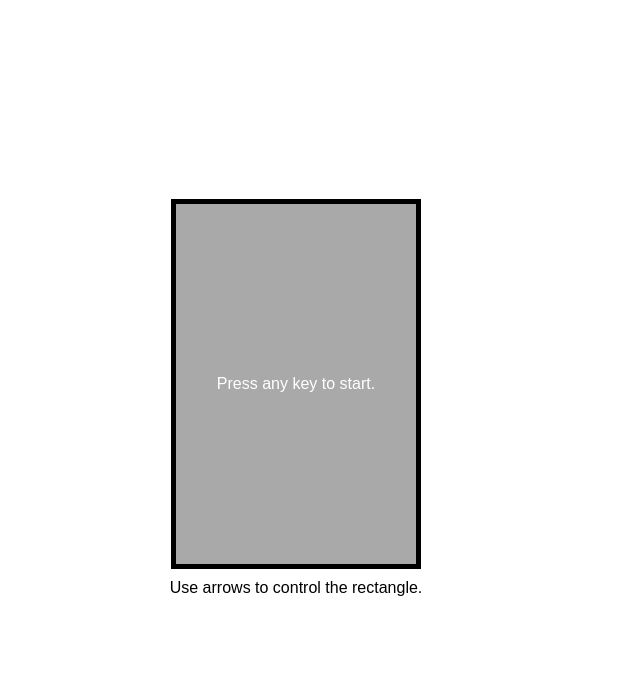
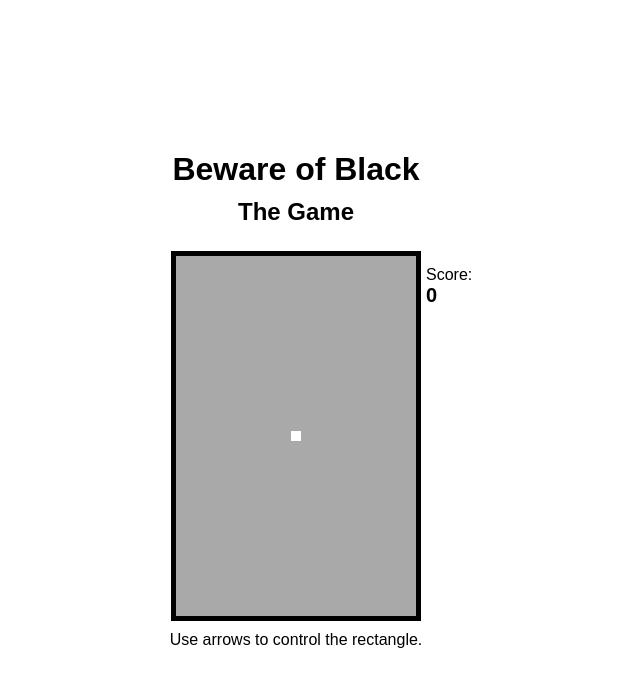
Before and after one commit to Nick-Omen/recty-game, a React (Create React App) app: page / in a window 1280 px wide. Shown: the top 686 px of the page, without its empty margins (344-984 px from the left). Built offline with nearby package versions, Linux system fonts and the light colour scheme.

Commit message:
Add score board, remove listner on game over

```diff
--- a/src/App.js
+++ b/src/App.js
@@ -4,84 +4,83 @@ import Controls from './game/Controls';
 import Snake from './game/Snake';
 import Obstacles from './game/Obstacles';
 
-const boardWidth = 240;
-const boardHeight = 360;
-const snakeSize = 10;
+const BOARD_WIDTH = 240;
+const BOARD_HEIGHT = 360;
+const SNAKE_SIZE = 10;
+const GAME_SPEED = 100;
 
 const getRandomArbitrary = (min, max) => {
   return Math.floor(Math.random() * (max - min) + min);
 };
 
 const generateObstacle = function (direction) {
-  const xRand = getRandomArbitrary(10, boardWidth / 5 - 1) * 5;
-  const yRand = getRandomArbitrary(10, boardWidth / 5 - 1) * 5;
+  const xRand = getRandomArbitrary(10, BOARD_WIDTH / 5 - 1) * 5;
+  const yRand = getRandomArbitrary(10, BOARD_WIDTH / 5 - 1) * 5;
   switch (direction) {
     case 'right':
-      return [snakeSize / 2, yRand, 'right'];
+      return [SNAKE_SIZE / 2, yRand, 'right'];
     case 'bottom':
-      return [xRand, snakeSize / 2, 'bottom'];
+      return [xRand, SNAKE_SIZE / 2, 'bottom'];
     case 'left':
-      return [boardWidth - (snakeSize / 2), yRand, 'left'];
+      return [BOARD_WIDTH - (SNAKE_SIZE / 2), yRand, 'left'];
     case 'top':
-      return [xRand, boardHeight - (snakeSize / 2), 'top'];
+      return [xRand, BOARD_HEIGHT - (SNAKE_SIZE / 2), 'top'];
     default:
       throw new Error('Wrong direction! ' + direction);
   }
 };
 
 class App extends React.Component {
-  state = {
+  initialState = {
     direction: null,
     gameOver: false,
-    snake: [[snakeSize / 2, snakeSize / 2]],
+    snake: [[BOARD_WIDTH / 2, BOARD_HEIGHT / 2]],
     obstacles: [],
+    score: 0
   };
 
+  interval = null;
+  state = Object.assign({}, this.initialState);
+
   onChangeDirection(direction) {
-    if (direction === 'start') {
-      // Prevent change direction when game is in progress.
-      if (this.state.direction !== null) {
-        return false;
-      }
-
-      direction = 'right';
+    if (direction === 'another') {
+      return false;
     }
 
     const obstacle = generateObstacle(direction);
 
-    console.log(obstacle);
     this.setState({
       direction: direction,
+      score: this.state.score + 1,
       obstacles: [...this.state.obstacles, obstacle]
     });
   }
 
   moveGame(direction) {
-    let isGameOver = false;
     let x, y;
     const obstacles = this.state.obstacles.map(u => {
       let dir = u[2];
       switch (u[2]) {
         case 'right':
-          x = u[0] + snakeSize;
-          if (x > boardWidth) {
+          x = u[0] + SNAKE_SIZE;
+          if (x > BOARD_WIDTH) {
             dir = null;
           }
           return [x, u[1], dir];
         case 'bottom':
-          y = u[1] + snakeSize;
-          if (y > boardHeight) {
+          y = u[1] + SNAKE_SIZE;
+          if (y > BOARD_HEIGHT) {
             dir = null;
           }
           return [u[0], y, dir];
         case 'left':
-          x = u[0] - snakeSize;
+          x = u[0] - SNAKE_SIZE;
           if (x < 0) {
             dir = null;
           }
           return [x, u[1], dir];
         case 'top':
-          y = u[1] - snakeSize;
+          y = u[1] - SNAKE_SIZE;
           if (y < 0) {
             dir = null;
           }
@@ -90,28 +89,34 @@ class App extends React.Component {
           throw new Error('Wrong direction! ' + direction);
       }
     }).filter(u => u[2] !== null);
+
+    let isGameOver = obstacles.reduce((isGO, c) => {
+      return isGO || (Math.abs(c[0] - this.state.snake[0][0]) < SNAKE_SIZE
+        && Math.abs(c[1] - this.state.snake[0][1]) < SNAKE_SIZE);
+    }, false);
+
     const snake = this.state.snake.map(u => {
       switch (direction) {
         case 'right':
-          x = u[0] + snakeSize;
-          if (x > boardWidth) {
+          x = u[0] + SNAKE_SIZE;
+          if (x > BOARD_WIDTH) {
             isGameOver = true;
           }
           return [x, u[1]];
         case 'bottom':
-          y = u[1] + snakeSize;
-          if (y > boardHeight) {
+          y = u[1] + SNAKE_SIZE;
+          if (y > BOARD_HEIGHT) {
             isGameOver = true;
           }
           return [u[0], y];
         case 'left':
-          x = u[0] - snakeSize;
+          x = u[0] - SNAKE_SIZE;
           if (x < 0) {
             isGameOver = true;
           }
           return [x, u[1]];
         case 'top':
-          y = u[1] - snakeSize;
+          y = u[1] - SNAKE_SIZE;
           if (y < 0) {
             isGameOver = true;
           }
@@ -121,10 +126,6 @@ class App extends React.Component {
       }
     });
 
-    if (!isGameOver) {
-      isGameOver = obstacles.reduce((isGO, c) => isGO || (c[0] === snake[0][0] && c[1] === snake[0][1]), false);
-    }
-
     this.setState({
       snake: snake,
       gameOver: isGameOver,
@@ -132,22 +133,44 @@ class App extends React.Component {
     });
   }
 
+  resetGame() {
+    this.setState(Object.assign({}, this.initialState));
+  }
+
   render() {
     if (this.state.gameOver) {
+      clearInterval(this.interval);
+      this.interval = null;
       return (
         <div className="container">
           Game Over
+          <br />
+          Your score is {this.state.score}
+          <button onClick={this.resetGame.bind(this)}>Reset</button>
         </div>
       );
     }
+
+
+    if (this.state.direction !== null && this.interval === null) {
+      this.interval = setInterval(() => {
+        this.moveGame(this.state.direction);
+      }, GAME_SPEED);
+    }
+
     return (
       <div className="container">
-        <Board direction={this.state.direction}
-               width={boardWidth}
-               height={boardHeight}
-               moveSnake={this.moveGame.bind(this)}>
-          <Snake data={this.state.snake} size={snakeSize} />
-          <Obstacles data={this.state.obstacles} size={snakeSize} />
+        <h1 className="title">Beware of Black</h1>
+        <h2 className="subtitle">The Game</h2>
+        <Board width={BOARD_WIDTH}
+               height={BOARD_HEIGHT}>
+          <span className="score">
+            Score:
+            <br />
+            <span className="score-number">{this.state.score}</span>
+          </span>
+          <Snake data={this.state.snake} size={SNAKE_SIZE} />
+          <Obstacles data={this.state.obstacles} size={SNAKE_SIZE} />
         </Board>
         <Controls onChangeDirection={this.onChangeDirection.bind(this)} />
       </div>
--- a/src/game/Board.jsx
+++ b/src/game/Board.jsx
@@ -3,32 +3,13 @@ import PropTypes from 'prop-types';
 
 export default class Board extends React.Component {
   static propTypes = {
-    direction: PropTypes.string,
     width: PropTypes.number.isRequired,
     height: PropTypes.number.isRequired,
-    speed: PropTypes.number,
     children: PropTypes.oneOfType([
       PropTypes.element,
       PropTypes.arrayOf(PropTypes.element)
-    ]).isRequired,
-    moveSnake: PropTypes.func.isRequired,
+    ]).isRequired
   };
-
-  static defaultProps = {
-    speed: 100
-  };
-
-  state = {
-    direction: null
-  };
-
-  interval = null;
-
-  static getDerivedStateFromProps(nextProps, prevState) {
-    return {
-      direction: nextProps.direction
-    };
-  }
 
   renderChildren() {
     const { children } = this.props;
@@ -40,19 +21,11 @@ export default class Board extends React.Component {
   }
 
   render() {
-    const { direction, speed, width, height } = this.props;
-
-    if (direction !== null && this.interval === null) {
-      this.interval = setInterval(() => {
-        this.props.moveSnake(this.state.direction);
-      }, speed);
-    }
+    const { width, height } = this.props;
 
     return (
       <div className="board" style={{ width: width, height: height }}>
-        {direction === null ? (
-          <span className="board-message">Press any key to start.</span>
-        ) : this.renderChildren()}
+        {this.renderChildren()}
       </div>
     );
   }
--- a/src/game/Controls.jsx
+++ b/src/game/Controls.jsx
@@ -8,7 +8,12 @@ export default class Controls extends React.Component {
 
   constructor(props) {
     super(props);
-    document.addEventListener('keydown', this.onKeyDown.bind(this), false);
+    this.onKeyDown = this.onKeyDown.bind(this);
+    document.addEventListener('keydown', this.onKeyDown);
+  }
+
+  componentWillUnmount() {
+    document.removeEventListener('keydown', this.onKeyDown);
   }
 
   onKeyDown(e) {
@@ -24,14 +29,14 @@ export default class Controls extends React.Component {
       case 40:
         return this.props.onChangeDirection('bottom');
       default:
-        return this.props.onChangeDirection('start');
+        return this.props.onChangeDirection('another');
     }
   }
 
   render() {
 
     return (
-      <div>
+      <div className="text-center">
         Use arrows to control the rectangle.
       </div>
     );
--- a/src/index.css
+++ b/src/index.css
@@ -18,6 +18,7 @@ body {
 .container {
   justify-content: center;
   align-items: center;
+  text-align: center;
 }
 
 .board {
@@ -39,10 +40,36 @@ body {
 
 .obstacle-unit,
 .snake-unit {
-  background: red;
+  background: white;
   position: absolute;
 }
 
 .obstacle-unit {
   background: black;
 }
+
+.title {
+  margin: 0 0 10px;
+}
+
+.score {
+  position: absolute;
+  top: 0;
+  left: 100%;
+  display: inline-block;
+  padding: 10px;
+  text-align: left;
+}
+
+.score-number {
+  font-size: 20px;
+  font-weight: bold;
+}
+
+.subtitle {
+  margin: 0 0 30px;
+}
+
+.text-center {
+  text-align: center;
+}
```
